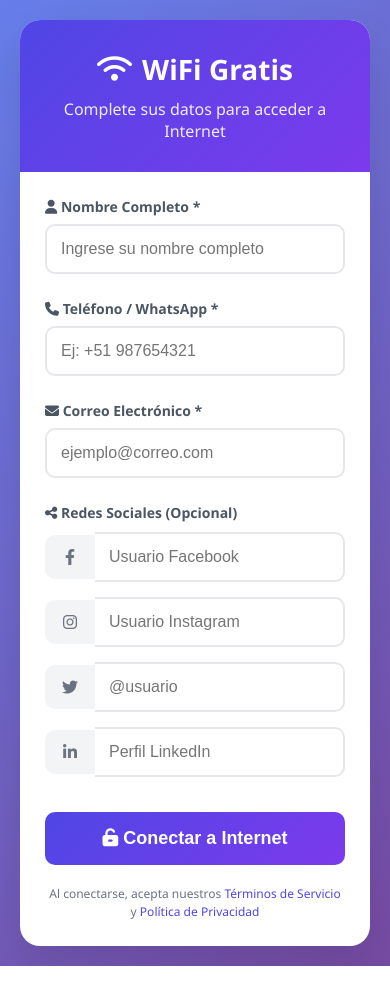
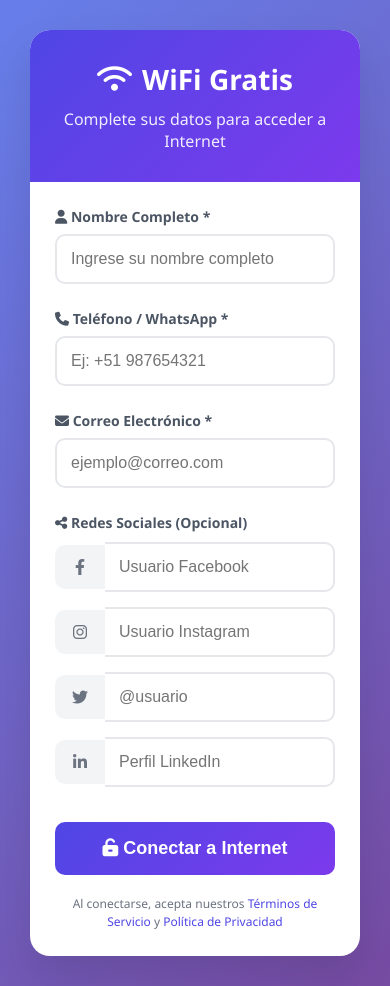
Before and after one commit to maodas/portal-wifi-captive, a plain HTML site: page frontend/index.html in a window 390 px wide. Drawn offline with Linux system fonts and the light colour scheme.

Commit message:
Mejora para dispositivos móviles: ajustes en el CSS para mejor usabilidad y experiencia de usuario.

```diff
--- a/frontend/index.html
+++ b/frontend/index.html
@@ -6,6 +6,62 @@
     <title>Acceso WiFi Gratis</title>
     <link rel="stylesheet" href="https://cdnjs.cloudflare.com/ajax/libs/font-awesome/6.4.0/css/all.min.css">
     <style>
+        /* Mejoras para móviles */
+            @media (max-width: 480px) {
+                .container {
+                    border-radius: 15px;
+                    margin: 10px;
+                }
+
+                .header {
+                    padding: 20px;
+                }
+
+                .header h1 {
+                    font-size: 24px;
+                }
+
+                .content {
+                    padding: 25px 20px;
+                }
+
+                input {
+                    padding: 16px 12px;
+                    font-size: 16px; /* Evita zoom en iOS */
+                }
+
+                .btn {
+                    padding: 18px;
+                    font-size: 16px;
+                }
+
+                /* Mejorar teclado virtual */
+                input[type="tel"] {
+                    inputmode: tel;
+                }
+
+                input[type="email"] {
+                    inputmode: email;
+                }
+            }
+
+            /* Mejorar botones para touch */
+            .btn, input[type="submit"] {
+                min-height: 44px; /* Tamaño mínimo para toques */
+                touch-action: manipulation;
+            }
+
+            /* Mejorar visibilidad en móviles */
+            input:focus {
+                border-width: 3px;
+            }
+
+            /* Asegurar que no haya zoom no deseado */
+            @media screen and (max-width: 480px) {
+                input, select, textarea {
+                    font-size: 16px !important;
+                }
+            }
         * {
             margin: 0;
             padding: 0;
```
